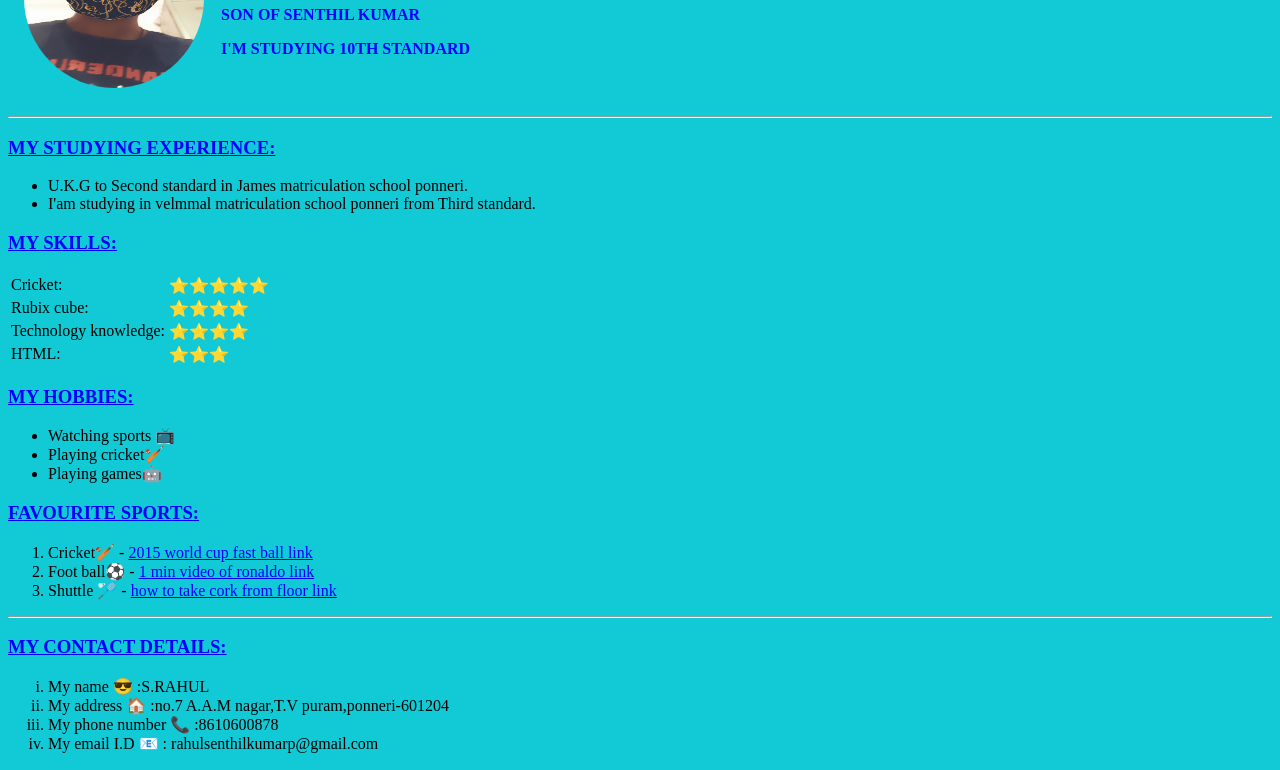
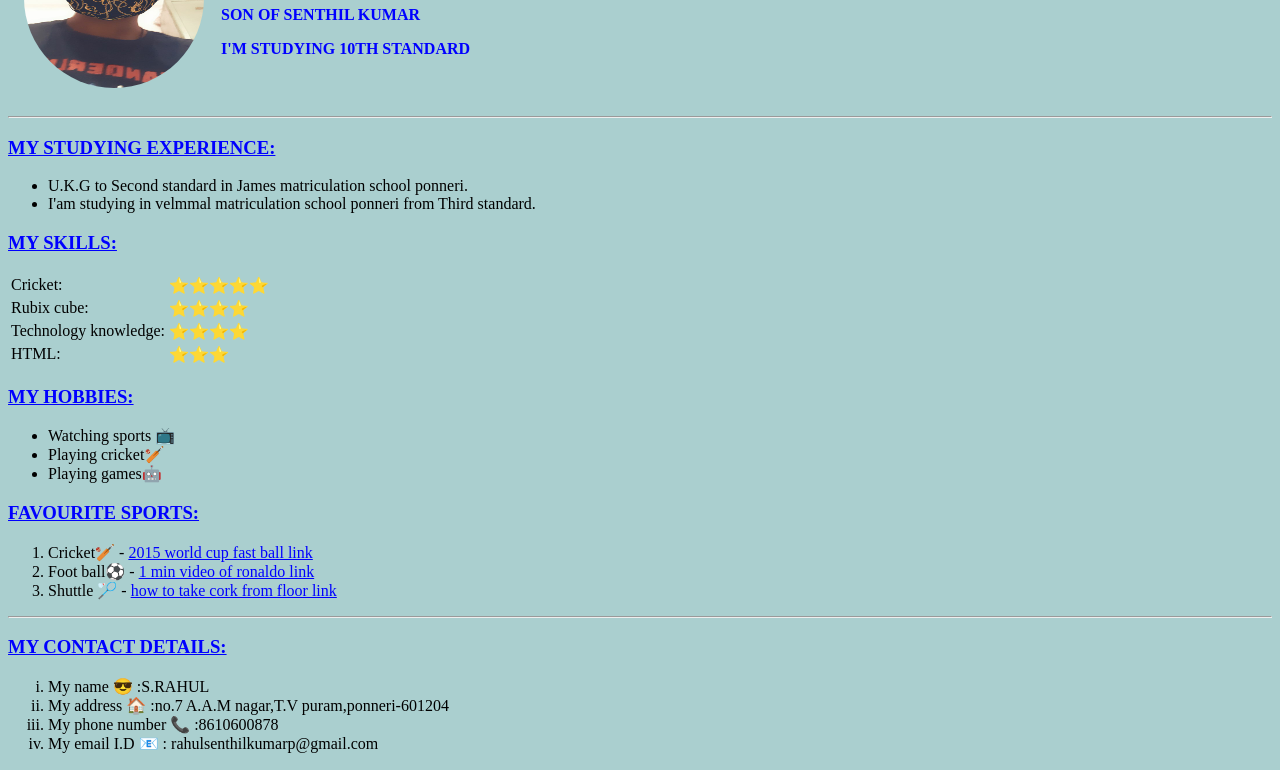
Before and after one commit to rahulsenthilkumar/cv, a plain HTML site: page index.html in a window 1280 px wide. Shown: the part 116-886 px from the top of the page. Drawn offline with Linux system fonts and the light colour scheme.

Commit message:
Update style.css

```diff
--- a/style.css
+++ b/style.css
@@ -1,5 +1,5 @@
 body {
-  background-color: #12cad6;
+  background-color: #aacfcf;
 }
 
 H3{
```
